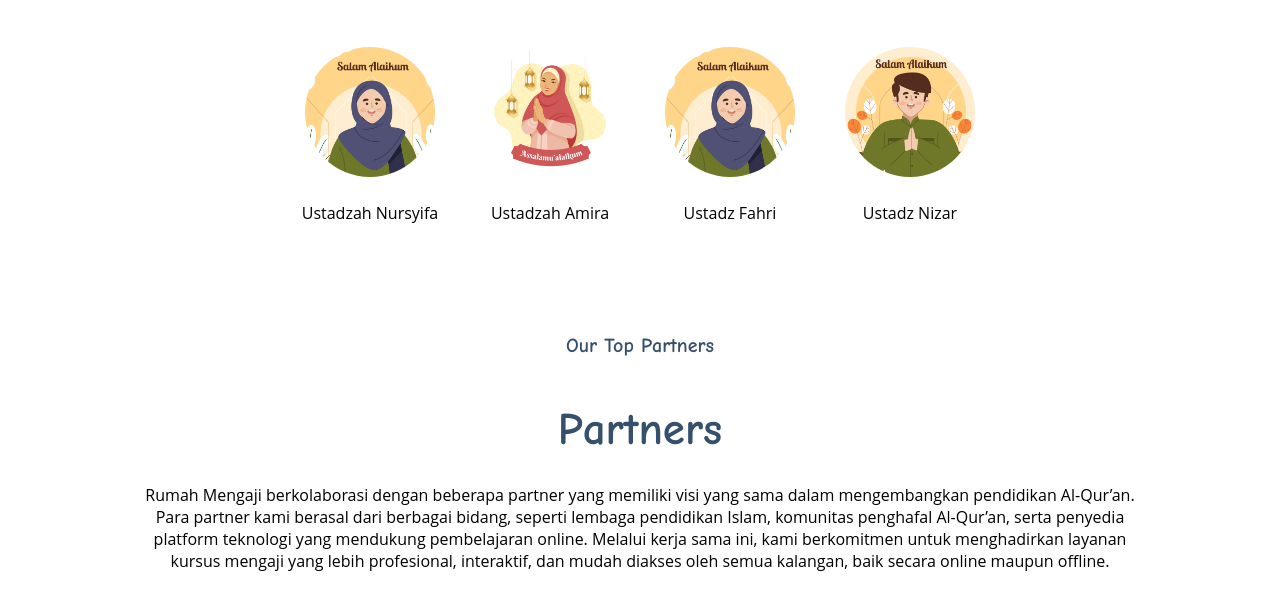
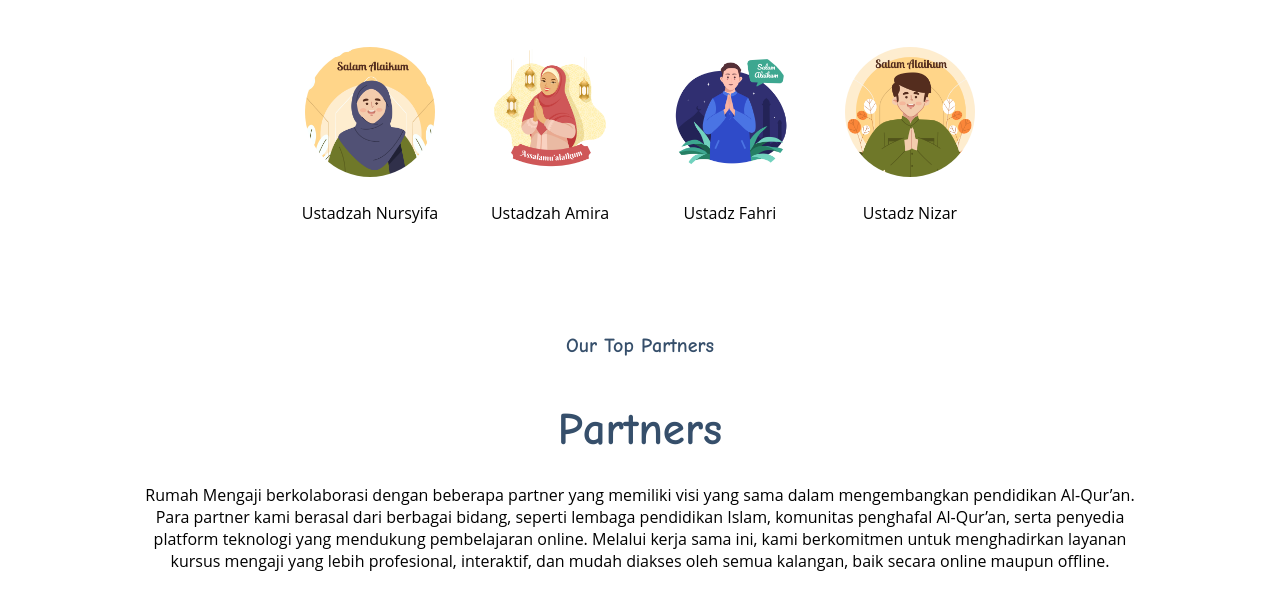
Before and after one commit to EpiSopiyani/Portofolio, a plain HTML site: page Website Rumah Mengaji.html in a window 1280 px wide. Shown: the part 1621-2231 px from the top of the page. Drawn offline with Linux system fonts and the light colour scheme.

Commit message:
Update Website Rumah Mengaji.html

```diff
--- a/Website Rumah Mengaji.html
+++ b/Website Rumah Mengaji.html
@@ -66,7 +66,7 @@
         <p>Ustadzah Amira</p>
       </div>
       <div class="kartu-tutor">
-        <img src="6681021.jpg" width="200px">
+        <img src="6705819.jpg" width="200px">
         <p>Ustadz Fahri</p>
       </div>
       <div class="kartu-tutor">
```
